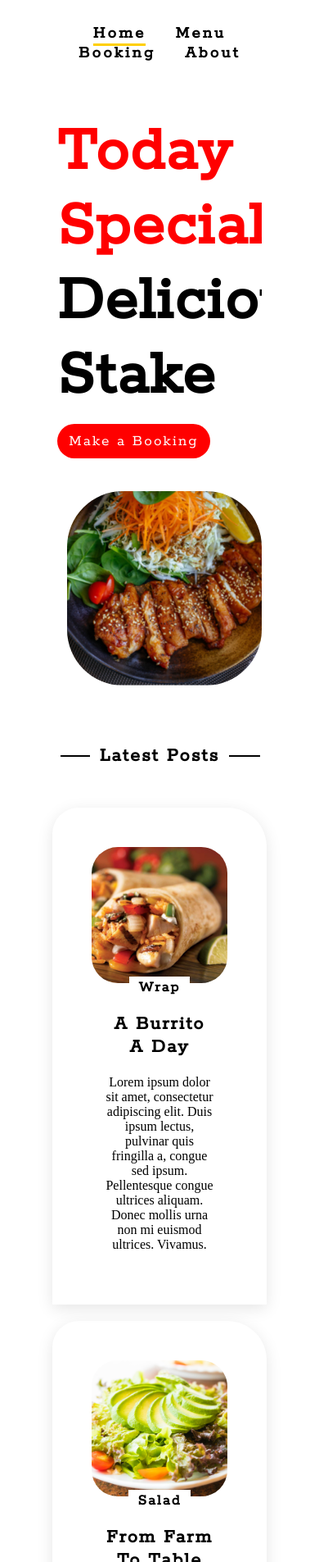
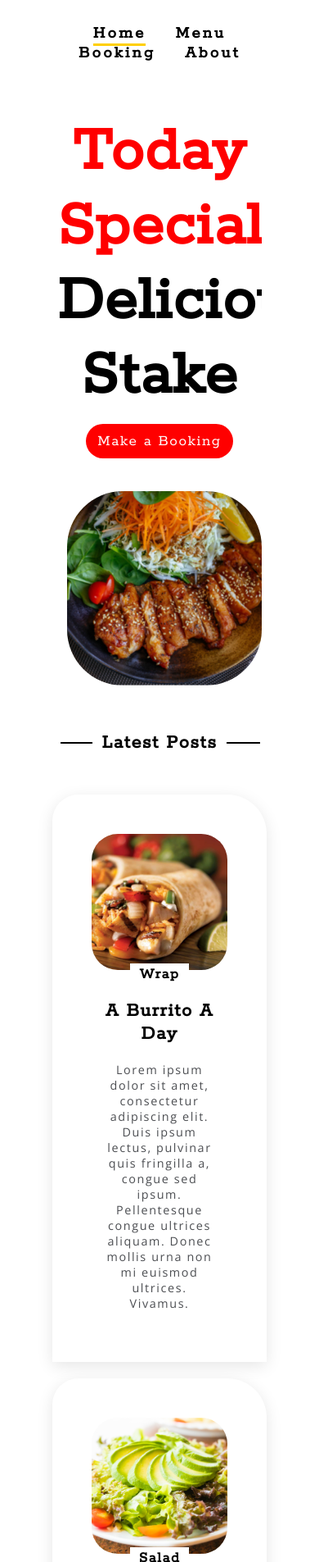
Before and after one commit to MrAces101/Little-Lemon-Restaurant, a plain HTML site: page index.html in a window 390 px wide. Shown: the part 95-2000 px from the top of the page at 82% size. Drawn offline with nearby package versions, Linux system fonts and the light colour scheme; a script that the page names is missing.

Commit message:
Updates made

```diff
--- a/css/styles.css
+++ b/css/styles.css
@@ -1,16 +1,19 @@
-body {
-
-}
-
 .container {
   margin: 0 auto;
   padding: 1rem;
   max-width: 900px;
 }
 
-h1, h2, h3, a{
+h1, h2, h3, a {
   font-family: 'Rokkitt', serif;
-    letter-spacing: .13rem;
+  letter-spacing: .1rem;
+}
+
+p {
+  font-size: .9rem;
+  letter-spacing: .1rem;
+  color: #4C4E52;
+  font-family: 'Open Sans', sans-serif;
 }
 
 h1 {
@@ -18,19 +21,17 @@ h1 {
 }
 
 /* Header */
-
 .header {
   display: flex;
   margin-top: 1.5rem;
 }
 
-.header > img {
+.header>img {
   margin: 0 auto;
   width: 10rem;
 }
 
 /* Navagation */
-
 .nav {
   padding: 1rem;
   text-align: center;
@@ -52,7 +53,7 @@ h1 {
   color: black;
   letter-spacing: .2rem;
   font-size: 1.3rem;
-  font-weight:600;
+  font-weight: 600;
 }
 
 .nav li a.active {
@@ -65,12 +66,10 @@ h1 {
 }
 
 /* Promo Section*/
-
 .promo {
   display: flex;
   flex-direction: row;
-  /* background-image: url("../img/bg.png"); */
-  padding: 1rem;
+  padding: 1rem 1rem 0;
 }
 
 .promo h1 {
@@ -99,9 +98,8 @@ h1 {
   border-radius: 2rem;
   font-weight: 500;
   font-size: 1.2rem;
-  margin: .8rem 0 ;
+  margin: .8rem 0;
   cursor: pointer;
-
 }
 
 .button:hover {
@@ -116,27 +114,18 @@ h1 {
   border: .8rem solid white;
   transition: 0.5s all ease-in-out;
 }
+
 .promo-area img:hover {
   transform: scale(1.2);
 }
-/* Responsive layout - makes a one column-layout instead of two-column layout */
-@media (max-width: 750px) {
-  .promo {
-    flex-direction: column;
-  }
-  .container {
-    margin: 0 8%;
-  }
-}
 
 /* Posts Section*/
-
 .posts {
   display: flex;
   flex-wrap: wrap;
 }
 
-.posts > :first-child {
+.posts> :first-child {
   flex-basis: 100%;
   margin: 10px;
   padding: 10px;
@@ -171,7 +160,7 @@ h1 {
   box-shadow: 0 .3rem 1.2rem rgb(0 0 0 / 0.1);
 }
 
-.article > img {
+.article>img {
   display: block;
   width: 100%;
   border-radius: 2rem;
@@ -184,12 +173,30 @@ h1 {
 
 /* Responsive layout - makes a one column-layout instead of two-column layout */
 @media (max-width: 750px) {
+  .promo {
+    flex-direction: column;
+  }
+
+  .container {
+    margin: 0 8%;
+  }
+
+  .promo h1 {
+    text-align: center;
+  }
+
+  .promo-area {
+    text-align: center;
+  }
+
   .posts {
     flex-direction: column;
   }
+
   .footer {
     flex-direction: column;
   }
+
   .article {
     padding: 3rem;
   }
@@ -203,7 +210,6 @@ h1 {
   text-align: center;
   margin: 10px;
   flex: 1;
-
 }
 
 .footer-area img {
--- a/index.html
+++ b/index.html
@@ -80,12 +80,12 @@
           <img src="img/grill.png" alt="">
           <div class="article-content">
             <h3><span> Crock Pot </span> </h3>
-          <h2>
-            Monday Morning Meal
-          </h2>
-          <p>
-            Lorem ipsum dolor sit amet, consectetur adipiscing elit. Duis ipsum lectus, pulvinar quis fringilla a, congue sed ipsum. Pellentesque congue ultrices aliquam. Donec mollis urna non mi euismod ultrices. Vivamus.
-          </p>
+            <h2>
+              Weekend Special
+            </h2>
+            <p>
+              Lorem ipsum dolor sit amet, consectetur adipiscing elit. Duis ipsum lectus, pulvinar quis fringilla a, congue sed ipsum. Pellentesque congue ultrices aliquam. Donec mollis urna non mi euismod ultrices. Vivamus.
+            </p>
           </div>
         </article>
       </section>
@@ -97,7 +97,9 @@
         <img src="img/logo-2.png" alt="">
       </div>
       <div class="footer-area">
-      <div><p>Copyright Little Lemon</p></div>
+        <div>
+          <p>Copyright Little Lemon</p>
+        </div>
       </div>
     </footer>
   </div>
```
Lines whose indentation alone changed are shown as unchanged.
